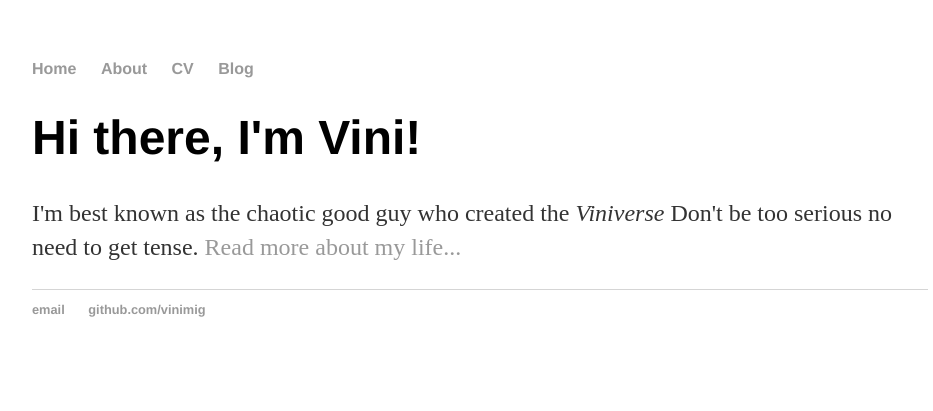
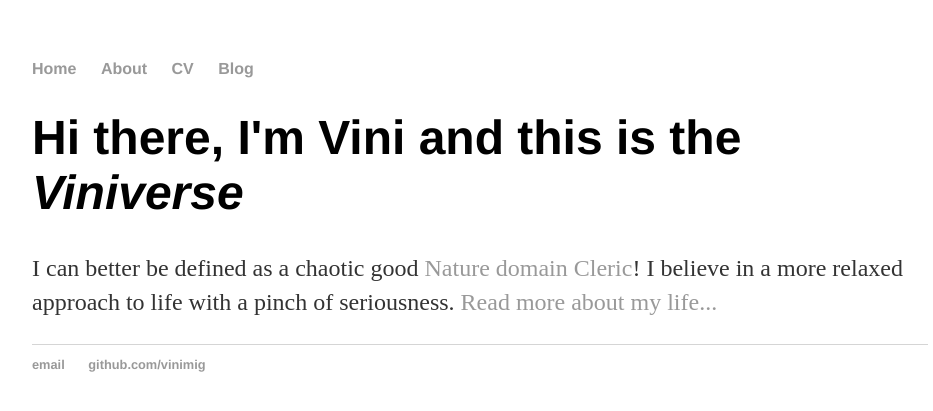
Before and after one commit to ViniMig/ViniMig.github.io, a Jekyll site: the page built from index.html, in a window 1280 px wide. Shown: the top 411 px of the page, without its empty margins (160-1093 px from the left). Built offline with Jekyll 4.4.1, drawn with Linux system fonts in a browser that asks for light colours.

Commit message:
update description

```diff
--- a/index.html
+++ b/index.html
@@ -3,6 +3,6 @@ layout: default
 title: Vinicio Oliveira, Viniverse
 ---
 <div class="blurb">
-    <h1>Hi there, I'm Vini!</h1>
-    <p>I'm best known as the chaotic good guy who created the <em>Viniverse</em> Don't be too serious no need to get tense. <a href="/about">Read more about my life...</a></p>
+    <h1>Hi there, I'm Vini and this is the <em>Viniverse</em></h1>
+    <p>I can better be defined as a chaotic good <a href="http://dnd5e.wikidot.com/cleric:nature">Nature domain Cleric</a>! I believe in a more relaxed approach to life with a pinch of seriousness. <a href="/about">Read more about my life...</a></p>
 </div><!-- /.blurb -->
```
